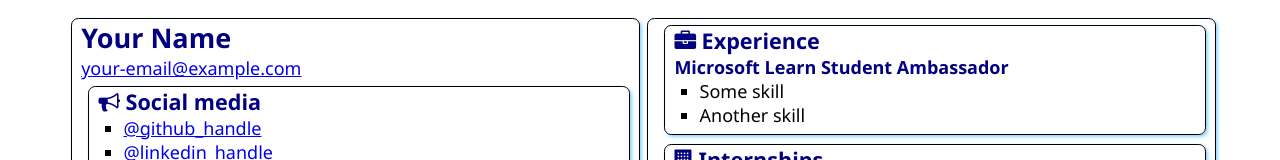
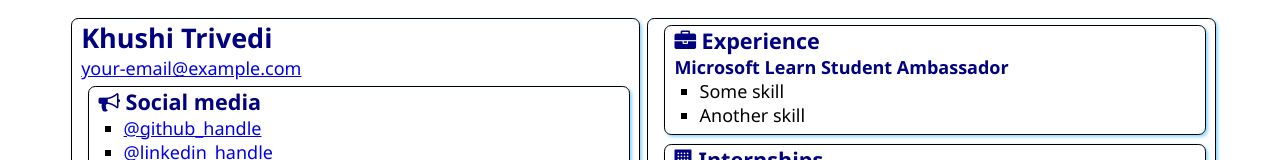
Before and after one commit to trivedi-khushi/SATechnicalOnboarding, a plain HTML site: page src/index.html in a window 1280 px wide. Shown: the top 160 px of the page. Drawn offline with Linux system fonts and the light colour scheme.

Commit message:
Added My Name
I updated my name in this repository as per the MLSA Technical Onboarding Instructions.

```diff
--- a/src/index.html
+++ b/src/index.html
@@ -12,7 +12,7 @@
 <body>
     <main>
         <article class="box">
-            <h1>Your Name</h1>
+            <h1>Khushi Trivedi</h1>
             <div><a href="mailto:your.email@example.com">your-email@example.com</a></div>
 
             <section class="box">
```
